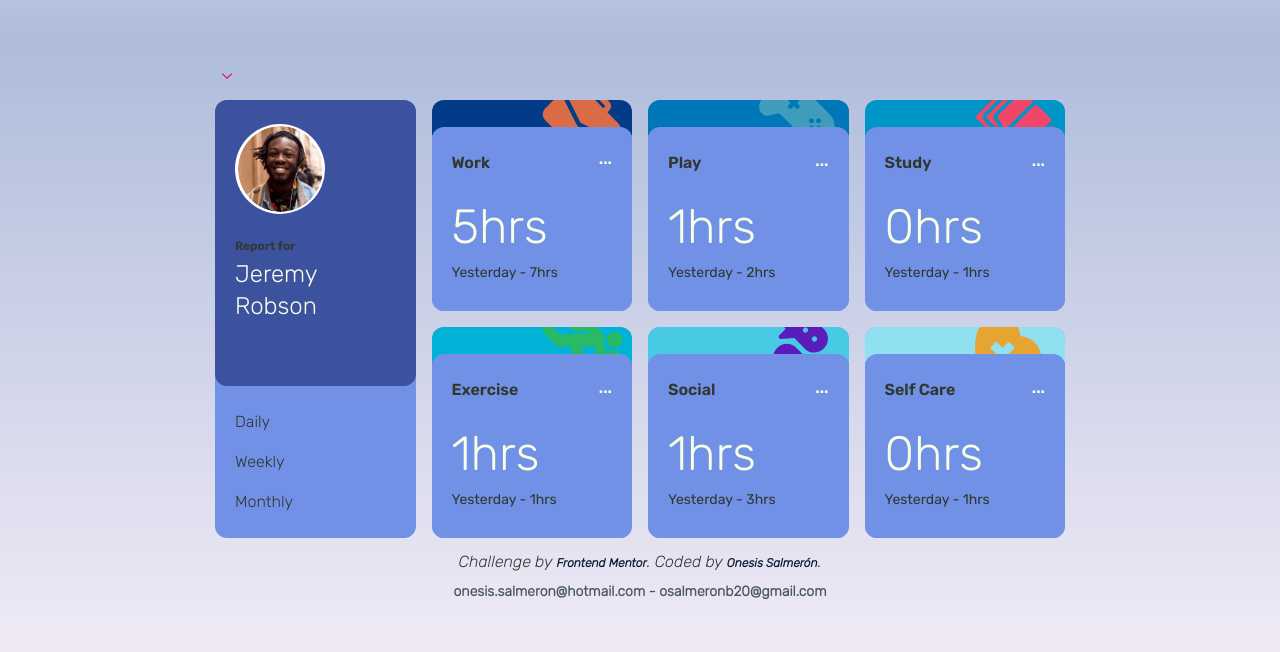
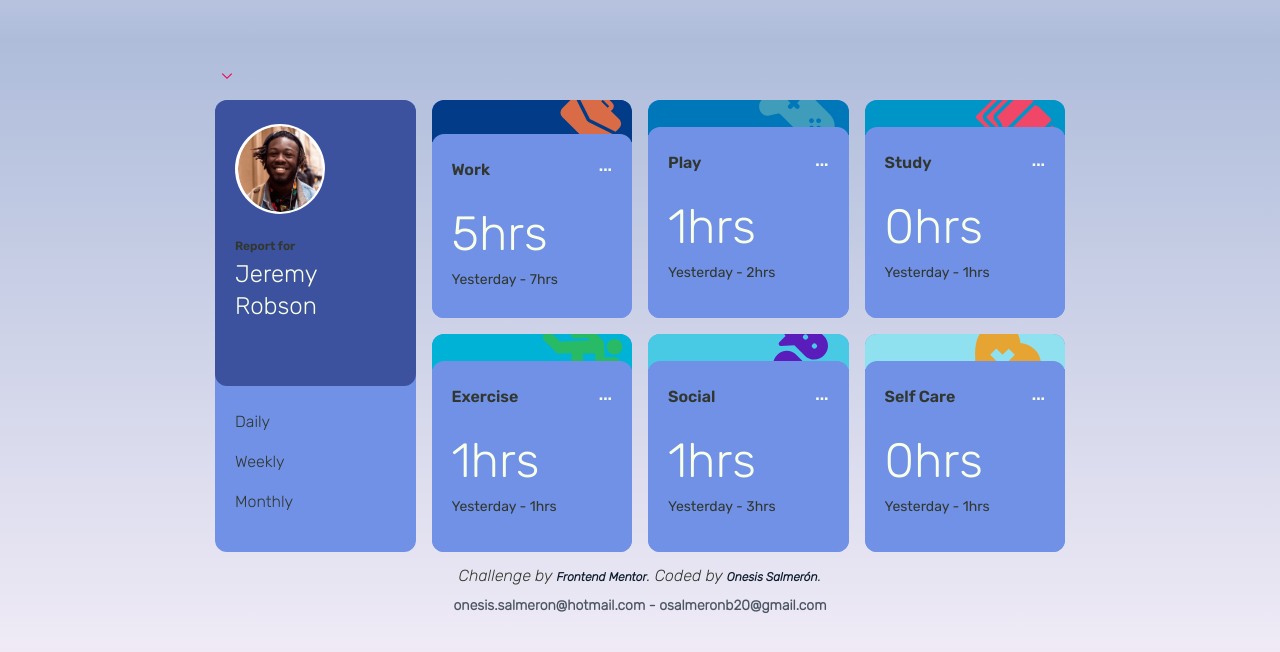
Before and after one commit to osalmeron2024/time-tracking-dashboard, a plain HTML site: page src/index.html in a window 1280 px wide. Drawn offline with Linux system fonts and the light colour scheme.

Commit message:
time-tracking-dashboard-snapShop-7

```diff
--- a/src/index.html
+++ b/src/index.html
@@ -58,8 +58,14 @@
         </article>
         <article class="cellArticle flex flex-col">
           <div
-            class="bg-card-level1 rounded-t-xl bg-icon-work bg-repeat-y bg-right h-[40px]"
-          ></div>
+            class="bg-card-level1 rounded-t-xl h-[50px] overflow-hidden"
+          >
+            <img
+              src="../assets/images/icon-work.svg"
+              alt="work"
+              class=" bg-card-level1 ml-32 -mt-3 w-[70px] rounded-md"
+            />
+          </div>
           <div
             class="rounded-xl bg-card-Secondary -mt-2 activeStatsCard md:h-full"
           >
@@ -260,7 +266,8 @@
       >
         <figure class="relative w-16 mb-1 z-10">
           <img
-            class="cursor-pointer downArrow hover:bg-card-level1 hover:rounded-md h-6 w-6" id="downArrow"
+            class="cursor-pointer downArrow hover:bg-card-level1 hover:rounded-md h-6 w-6"
+            id="downArrow"
             src="../assets/images/down-arrow.svg"
             alt="Arrow"
           />
@@ -276,7 +283,10 @@
                 id="darkMode"
                 class="inline-block relative align-middle rbDarkMode cursor-pointer"
               />
-              <label for="darkMode" class="inline-block relative lblDarkMode cursor-pointer">
+              <label
+                for="darkMode"
+                class="inline-block relative lblDarkMode cursor-pointer"
+              >
                 Dark Mode</label
               >
               <input
@@ -332,7 +342,11 @@
       <a href="#" class="text-footer-n1 font-bold text-xs text-balance"
         >Onesis Salmerón</a
       >.
-      <p class="pt-2 pb-3 font-Rubik-Light font-bold text-sm text-center text-gray-600">onesis.salmeron@hotmail.com - osalmeronb20@gmail.com</p>
+      <p
+        class="pt-2 pb-3 font-Rubik-Light font-bold text-sm text-center text-gray-600"
+      >
+        onesis.salmeron@hotmail.com - osalmeronb20@gmail.com
+      </p>
     </div>
   </body>
 </html>
```
Also changed, not shown: src/css/output.css.
